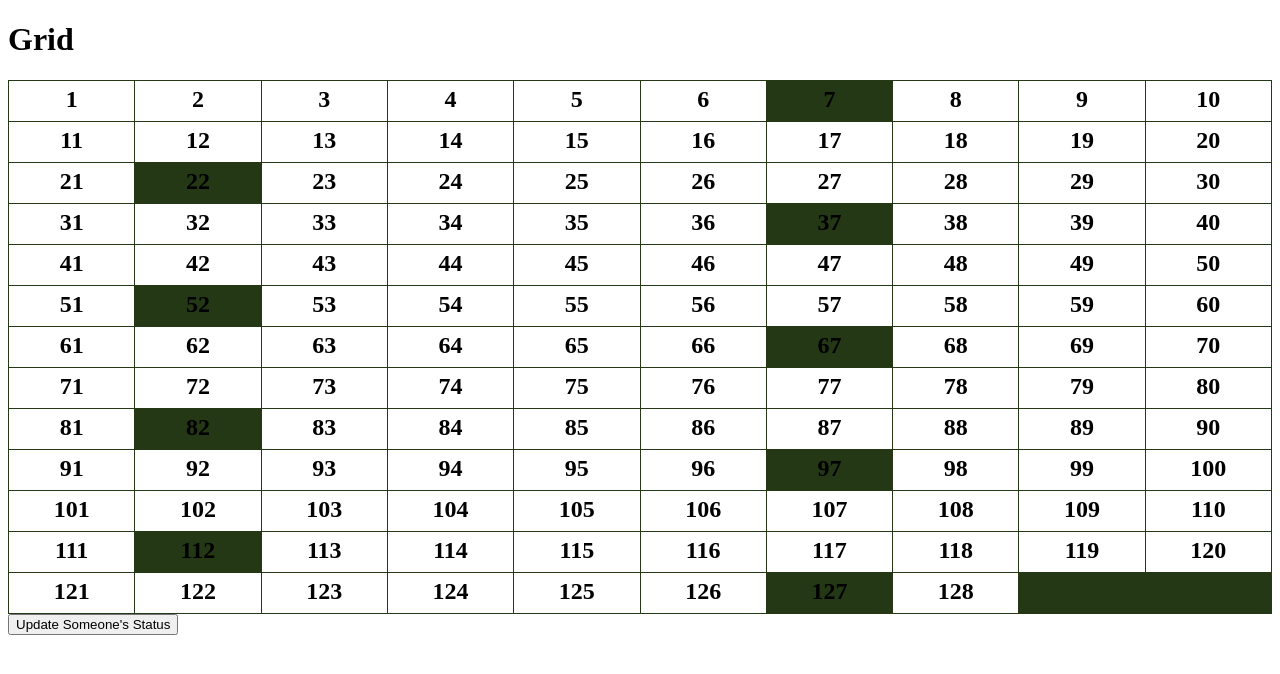
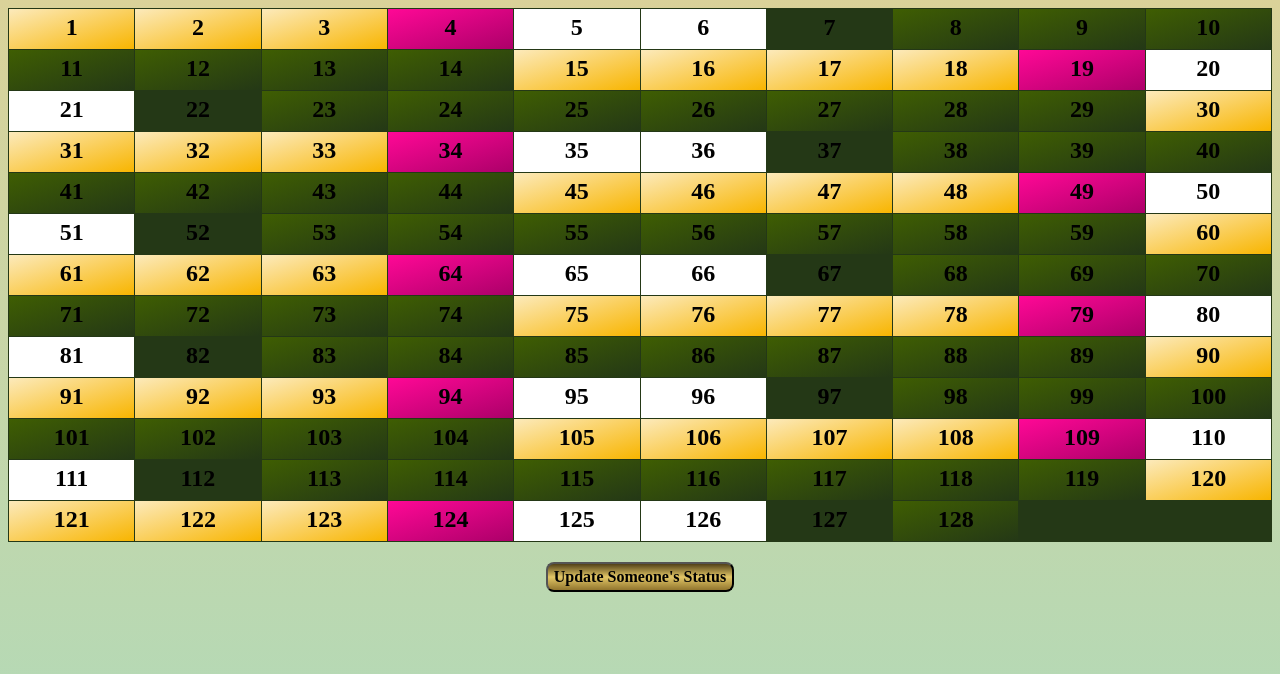
Before and after one commit to dianamcnulty/grid, an Angular app: page / in a window 1280 px wide. Shown: the top 674 px of the page. Built offline with nearby package versions, Linux system fonts and the light colour scheme.

Commit message:
visual improvements

```diff
--- a/src/app/app.component.html
+++ b/src/app/app.component.html
@@ -1,4 +1,2 @@
-<h1>
-  {{title}}
-</h1>
+
 <router-outlet></router-outlet>
--- a/src/app/grid-box/grid-box.component.css
+++ b/src/app/grid-box/grid-box.component.css
@@ -21,13 +21,13 @@ h2 {
   color: black;
 }
 .emergency{
-  background: linear-gradient(top left, #FF0896, #AC0069);
+  background: linear-gradient(to bottom right, #FF0896, #AC0069);
 }
 .waiting{
-  background: linear-gradient(top left, #FFCB00, #FF9500) ;
+  background: linear-gradient(to bottom right, #fceabb, #f8b500);
 }
 .finished{
-  background: linear-gradient(top left, #3F5E02, #243816);
+  background: linear-gradient(to bottom right, #3F5E02, #243816);
 }
 .out {
   background:  #243816;
--- a/src/app/grid-box/grid-box.component.html
+++ b/src/app/grid-box/grid-box.component.html
@@ -1,4 +1,9 @@
+
 <div class="grid-container">
-  <div  class="grid-cell" *ngFor="let person of personList" [ngClass]="{'emergency':person.status=='emergency', finished: person.status =='finished', 'waiting': person.status == 'waiting', 'out': person.status == 'out'}" routerLink="/person/{{person.id}}"><h2>{{person.id}}</h2></div>
+  <div  class="grid-cell" *ngFor="let person of personList" [ngClass]="{'emergency':person.status=='emergency', finished: person.status =='finished', 'waiting': person.status == 'waiting', 'out': person.status == 'out'}" routerLink="/person/{{person.id}}">
+    <h2>{{person.id}}</h2></div>
+  </div>
+<div class='page-links'>
+<button routerLink='/update'> Update Someone's Status
+</button>
 </div>
-<button routerLink='/update'>Update Someone's Status</button>
--- a/src/app/update/update.component.html
+++ b/src/app/update/update.component.html
@@ -18,5 +18,6 @@
   <input type='submit' value='send'>
 
 </form>
-
+<div class='page-links'>
 <button routerLink='/'>Back to status Grid</button>
+</div>
--- a/src/styles.css
+++ b/src/styles.css
@@ -1 +1,20 @@
 /* You can add global styles to this file, and also import other style files */
+body{
+  font-family: serif;
+  background: linear-gradient(to bottom, #dad299, #b0dab9) fixed;
+
+
+}
+input[type=submit], button{
+  background: linear-gradient(to bottom, #534218,  #e2c666,  #92762e);
+  height: 30px;
+  border-radius: 8px;
+  font-family: serif;
+  font-size: 12pt;
+  font-weight: bold;
+  -webkit-appearance: button;
+}
+.page-links{
+  text-align: center;
+  margin: 20px;
+}
```
